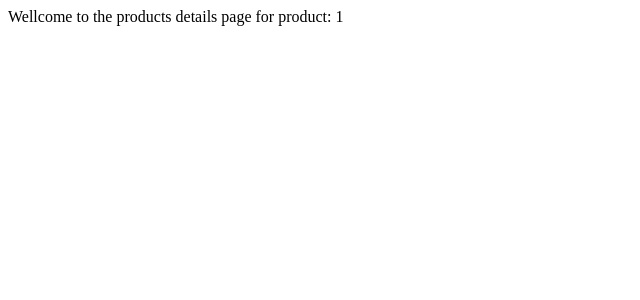
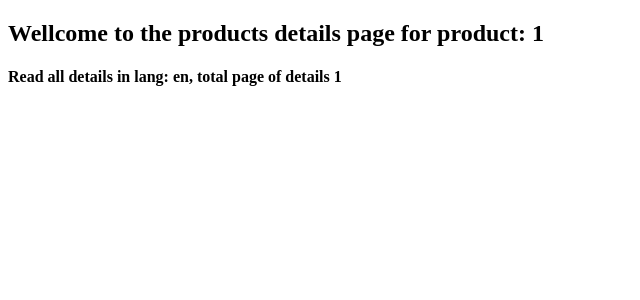
Before and after one commit to Arijit-mondal099/learning-next.js, a Next.js app: page /products/1 in a window 1280 px wide. Shown: the top 300 px of the page, without its empty margins (0-640 px from the left). Built offline with nearby package versions, Linux system fonts and the light colour scheme.

Commit message:
learning about params & search params

```diff
--- a/src/app/products/[productId]/page.tsx
+++ b/src/app/products/[productId]/page.tsx
@@ -3,28 +3,37 @@
  * And only we can set metadat inside SSR
  */
 
-import { Metadata } from "next";
+"use client";
+
+// import { Metadata } from "next";
+import { use } from "react";
 
 interface Props {
   params: Promise<{ productId: string }>;
+  searchParams: Promise<{ lang: "en" | "hi" | "be", page: string }>;
 }
 
 // dynamicly set metadata for this page
-export const generateMetadata = async ({
+// export const generateMetadata = async ({
+//   params,
+// }: Props): Promise<Metadata> => {
+//   const { productId } = await params;
+//   return {
+//     title: `Product details of ${productId}`,
+//   };
+// };
+
+export default function ProductDetailsPage({
   params,
-}: Props): Promise<Metadata> => {
-  const { productId } = await params;
-  return {
-    title: `Product details of ${productId}`,
-  };
-};
-
-export default async function ProductDetailsPage({ params }: Props) {
-  const { productId } = await params;
+  searchParams,
+}: Props) {
+  const { productId } = use(params);
+  const { lang = "en", page = 1 } = use(searchParams);
 
   return (
     <section>
-      Wellcome to the products details page for product: {productId}
+      <h1>Wellcome to the products details page for product: {productId}</h1>
+      <h4>Read all details in lang: {lang}, total page of details {page}</h4>
     </section>
   );
 }
--- a/src/app/products/page.tsx
+++ b/src/app/products/page.tsx
@@ -6,5 +6,10 @@ export default function ProductsPage() {
     <Link href="/products/1">Product details 1</Link>
     <Link href="/products/2">Product details 2</Link>
     <Link href="/products/3" replace>Product details 3</Link>
+
+    <h2>Products details for 1 in diff lang&apos;s</h2>
+    <Link href="/products/1?lang=en&page=10">Product details 1 in english</Link><br/>
+    <Link href="/products/1?lang=hi&page=8">Product details 1 in hindi</Link><br/>
+    <Link href="/products/1?lang=be&page=11">Product details 1 in bengali</Link>
     </section>;
 }
```
Also changed, not shown: 1 other file (tests, documents, lock files or other folders).
